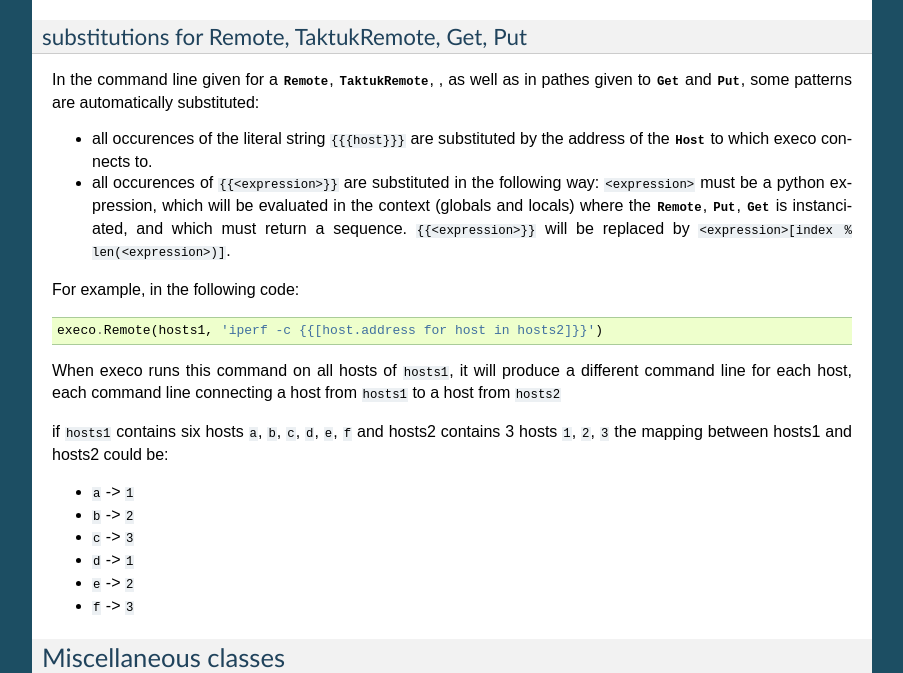
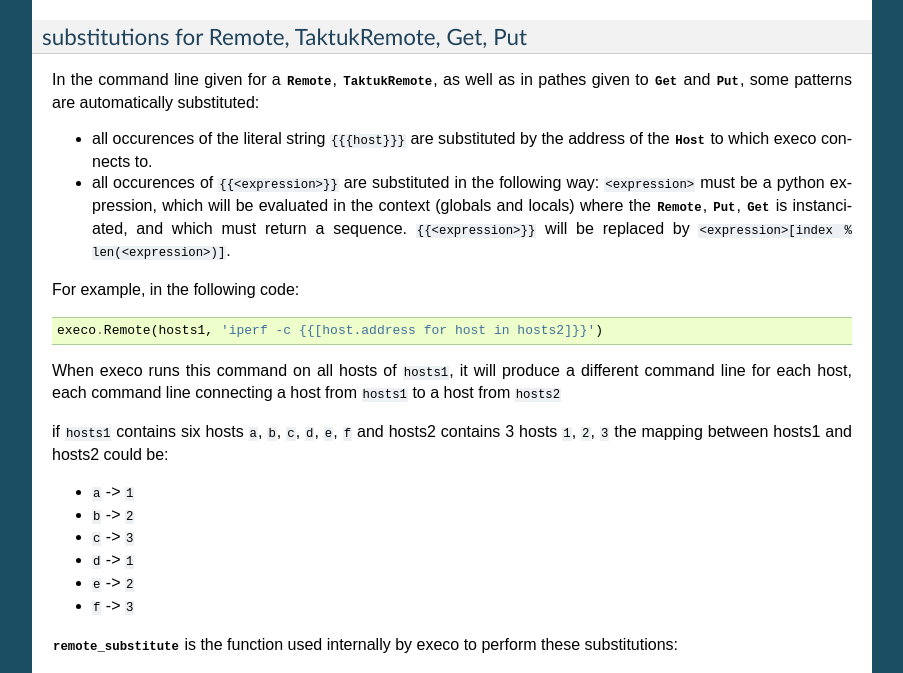
Before and after one commit to rcherrueau/execo, a Sphinx documentation site: the page built from doc/execo.rst, in a window 1280 px wide and 1400 px high, scrolled down 4632 px. Shown: the part 189-862 px from the top of the window, without its empty margins (198-1101 px from the left). Built offline with Sphinx 7.4.7, drawn with Linux system fonts in a browser that asks for light colours; grey boxes are pictures that could not be loaded.

Commit message:
misc doc improvements

```diff
--- a/doc/execo.rst
+++ b/doc/execo.rst
@@ -168,7 +168,7 @@
 substitutions for Remote, TaktukRemote, Get, Put
 ------------------------------------------------
 
-In the command line given for a `Remote`, `TaktukRemote`, , as well as
+In the command line given for a `Remote`, `TaktukRemote`, as well as
 in pathes given to `Get` and `Put`, some patterns are automatically
 substituted:
 
@@ -205,6 +205,11 @@
 - ``e`` -> ``2``
 
 - ``f`` -> ``3``
+
+`remote_substitute` is the function used internally by execo to
+perform these substitutions:
+
+.. autofunction:: remote_substitute
 
 Miscellaneous classes
 =====================
--- a/execo.py
+++ b/execo.py
@@ -47,17 +47,18 @@
     'ssh':         'ssh',
     'scp':         'scp',
     'taktuk':      'taktuk',
-    'ssh_options': ('-o', 'BatchMode=yes',
-                    '-o', 'PasswordAuthentication=no',
-                    '-o', 'StrictHostKeyChecking=no',
-                    '-o', 'UserKnownHostsFile=/dev/null',
-                    '-o', 'ConnectTimeout=20'),
-    'scp_options': ('-o', 'BatchMode=yes',
-                    '-o', 'PasswordAuthentication=no',
-                    '-o', 'StrictHostKeyChecking=no',
-                    '-o', 'UserKnownHostsFile=/dev/null',
-                    '-o', 'ConnectTimeout=20', '-rp'),
-    'taktuk_options': ('-s', ),
+    'ssh_options': ( '-o', 'BatchMode=yes',
+                     '-o', 'PasswordAuthentication=no',
+                     '-o', 'StrictHostKeyChecking=no',
+                     '-o', 'UserKnownHostsFile=/dev/null',
+                     '-o', 'ConnectTimeout=20' ),
+    'scp_options': ( '-o', 'BatchMode=yes',
+                     '-o', 'PasswordAuthentication=no',
+                     '-o', 'StrictHostKeyChecking=no',
+                     '-o', 'UserKnownHostsFile=/dev/null',
+                     '-o', 'ConnectTimeout=20',
+                     '-rp' ),
+    'taktuk_options': ( '-s', ),
     }
 # _ENDOF_ default_connexion_params
 """Default connexion params for ``ssh``/``scp``/``taktuk`` connexions.
@@ -469,7 +470,8 @@
 
     It is possible to register custom lifecycle and output handlers to
     the `Process`, in order to provide specific actions or
-    stdout/stderr parsing when needed.
+    stdout/stderr parsing when needed. See `ProcessLifecycleHandler`
+    and `ProcessOutputHandler`.
     """
 
     def __init__(self, cmd, timeout = None, stdout_handler = None, stderr_handler = None, ignore_exit_code = False, ignore_timeout = False, ignore_error = False, default_stdout_handler = True, default_stderr_handler = True, process_lifecycle_handler = None):
```
Also changed, not shown: doc/execo_g5k.rst (+14 -0 lines), execo_g5k.py (+13 -4 lines), 1 other file.
